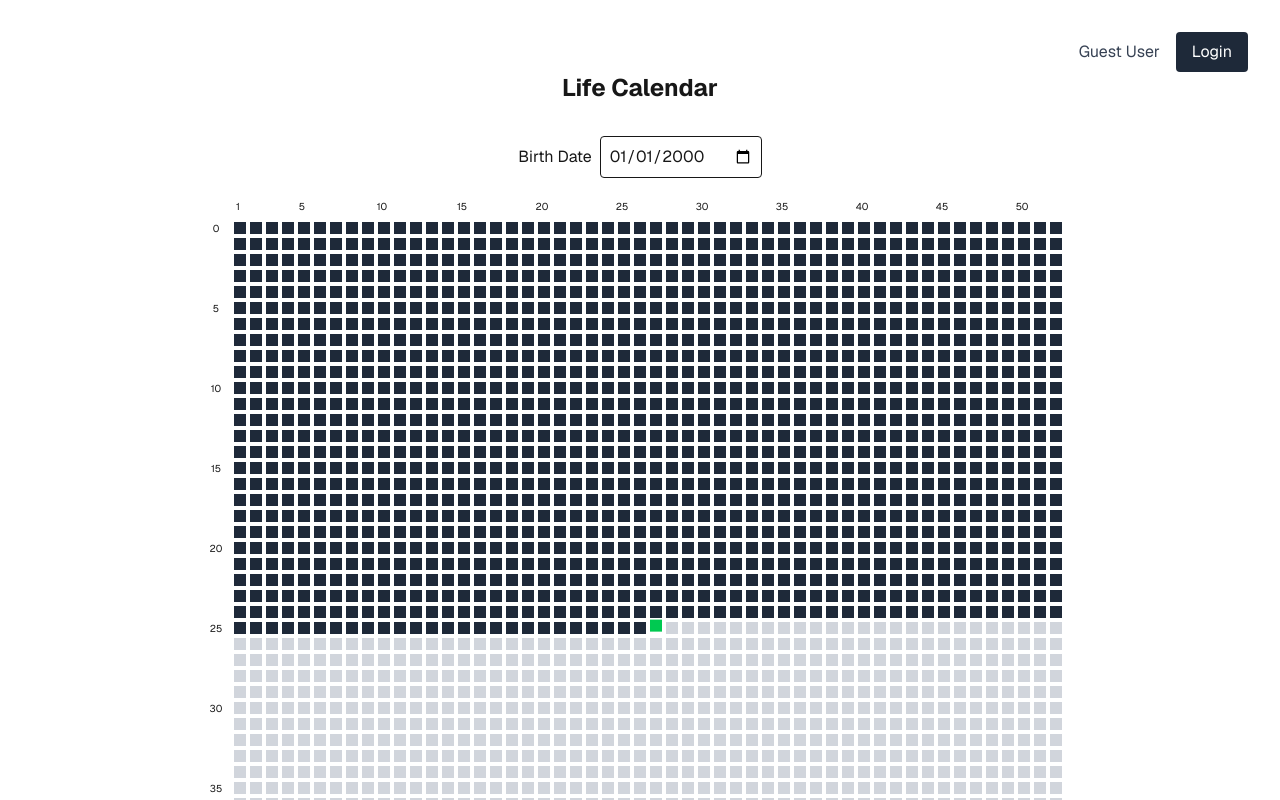
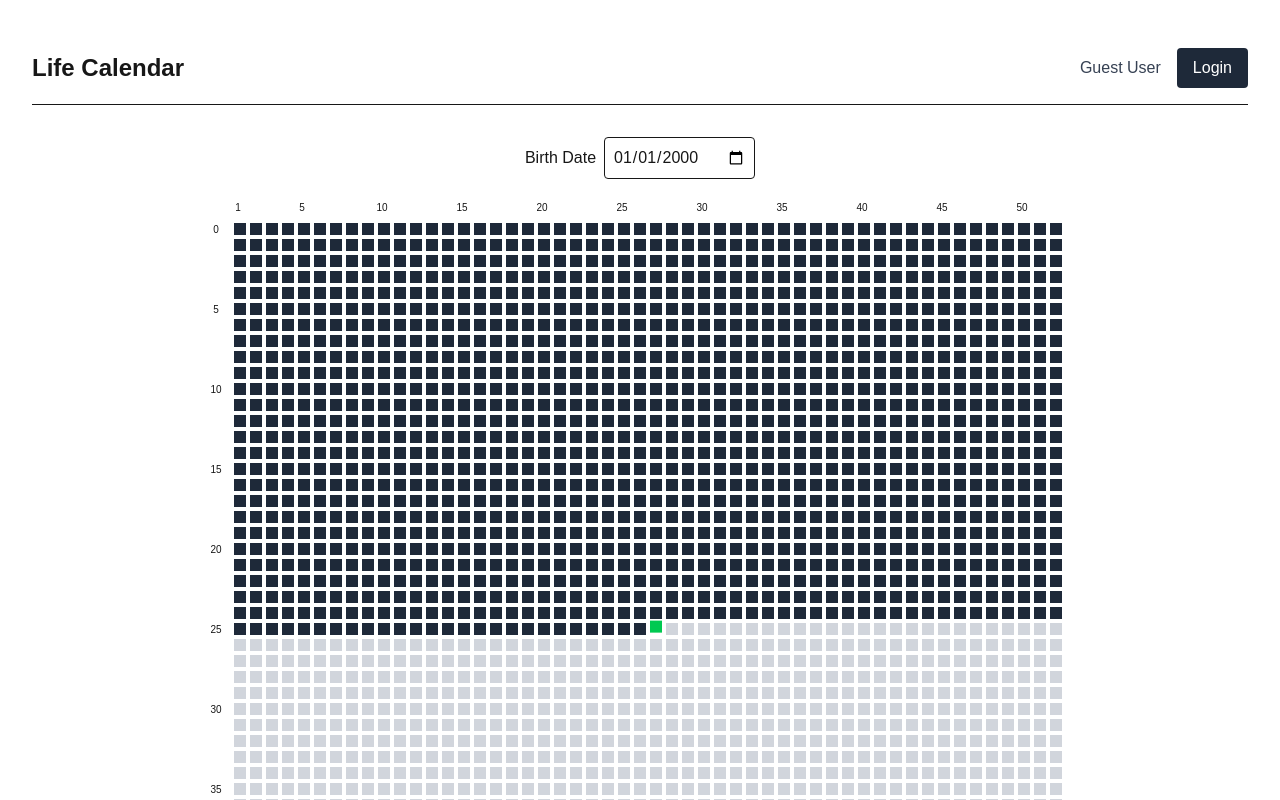
Before and after one commit to qkitzero/life-calendar-frontend, a Next.js app: page / in a window 1280 px wide. Shown: the top 800 px of the page. Built offline with nearby package versions, Linux system fonts and the light colour scheme; no server answers.

Commit message:
fix: layout

```diff
--- a/src/app/layout.tsx
+++ b/src/app/layout.tsx
@@ -2,6 +2,7 @@ import type { Metadata } from "next";
 import { Geist, Geist_Mono } from "next/font/google";
 import "./globals.css";
 import { UserProvider } from "@/context/UserContext";
+import Header from "@/components/Header";
 
 const geistSans = Geist({
   variable: "--font-geist-sans",
@@ -35,9 +36,12 @@ export default function RootLayout({
   return (
     <html lang="en">
       <body
-        className={`${geistSans.variable} ${geistMono.variable} antialiased`}
+        className={`${geistSans.variable} ${geistMono.variable} antialiased p-8`}
       >
-        <UserProvider>{children}</UserProvider>
+        <UserProvider>
+          <Header />
+          {children}
+        </UserProvider>
       </body>
     </html>
   );
--- a/src/app/page.tsx
+++ b/src/app/page.tsx
@@ -1,12 +1,5 @@
-import Header from "@/components/Header";
 import Calendar from "@/features/Calendar";
 
 export default function Home() {
-  return (
-    <div className=" items-center justify-items-center min-h-screen p-8 font-[family-name:var(--font-geist-sans)]">
-      <Header />
-      <div className="text-center text-2xl font-bold mb-8">Life Calendar</div>
-      <Calendar />
-    </div>
-  );
+  return <Calendar />;
 }
--- a/src/components/Header.tsx
+++ b/src/components/Header.tsx
@@ -4,23 +4,21 @@ import { useUser } from "@/context/UserContext";
 import User from "@/components/User";
 import LoginButton from "@/components/LoginButton";
 import LogoutButton from "@/components/LogoutButton";
+import Link from "next/link";
 
 export default function Header() {
   const { user } = useUser();
 
-  if (!user) {
-    return (
-      <header className="w-full flex justify-end items-center gap-4">
+  return (
+    <header className="w-full flex justify-between items-center py-4 border-b mb-8">
+      <Link href="/" className="text-2xl font-bold hover:opacity-80 transition">
+        Life Calendar
+      </Link>
+
+      <div className="flex items-center gap-4">
         <User />
-        <LoginButton />
-      </header>
-    );
-  }
-
-  return (
-    <header className="w-full flex justify-end items-center gap-4">
-      <User />
-      <LogoutButton />
+        {user ? <LogoutButton /> : <LoginButton />}
+      </div>
     </header>
   );
 }
--- a/src/features/Calendar.tsx
+++ b/src/features/Calendar.tsx
@@ -47,7 +47,7 @@ export default function Calendar() {
     years * WEEKS_PER_YEAR + Math.floor(daysSinceLastBirthDate / 7);
 
   return (
-    <div>
+    <div className="flex flex-col items-center">
       <div className="text-center mb-8">
         <label htmlFor="birthdate" className="mr-2">
           Birth Date
```
